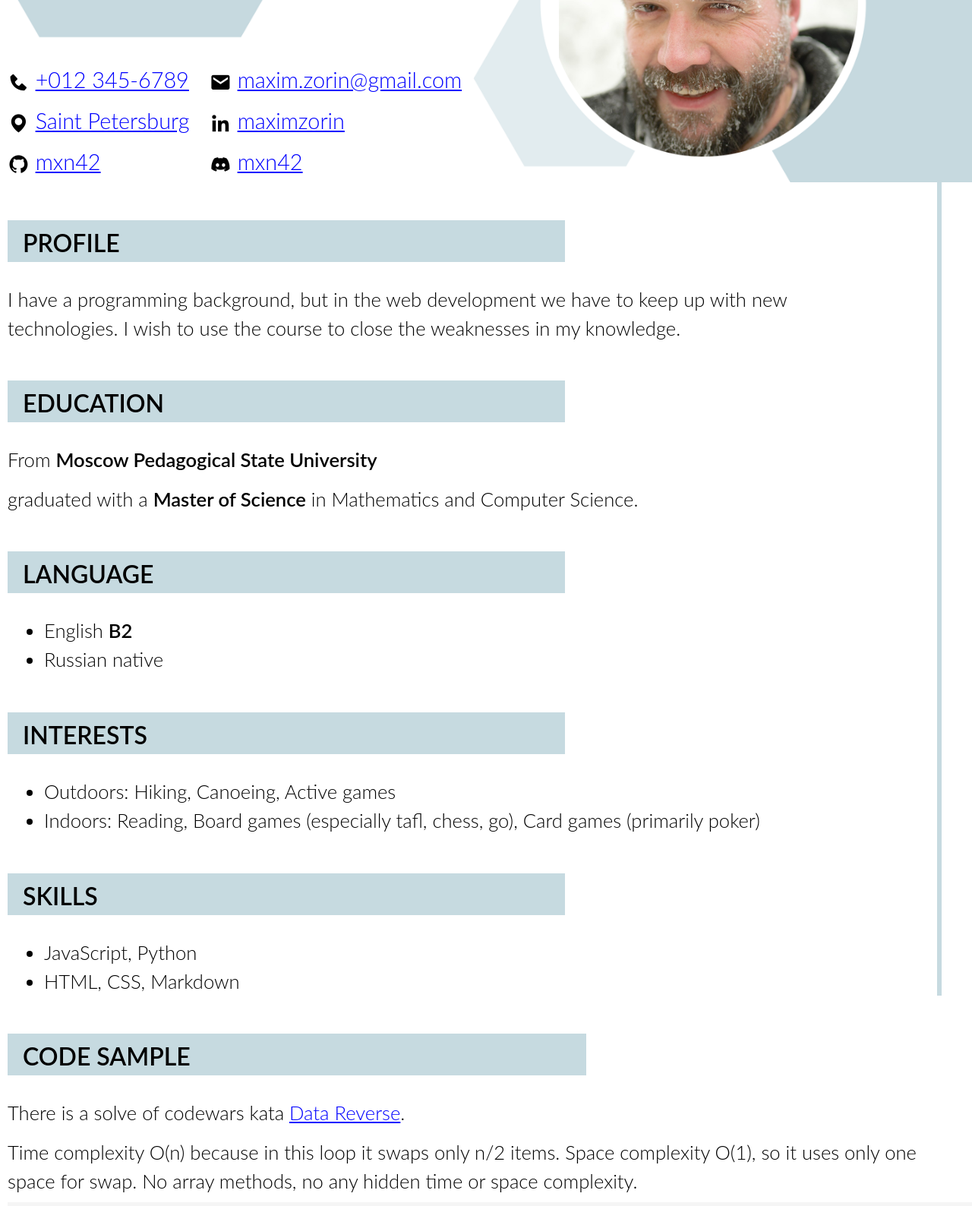
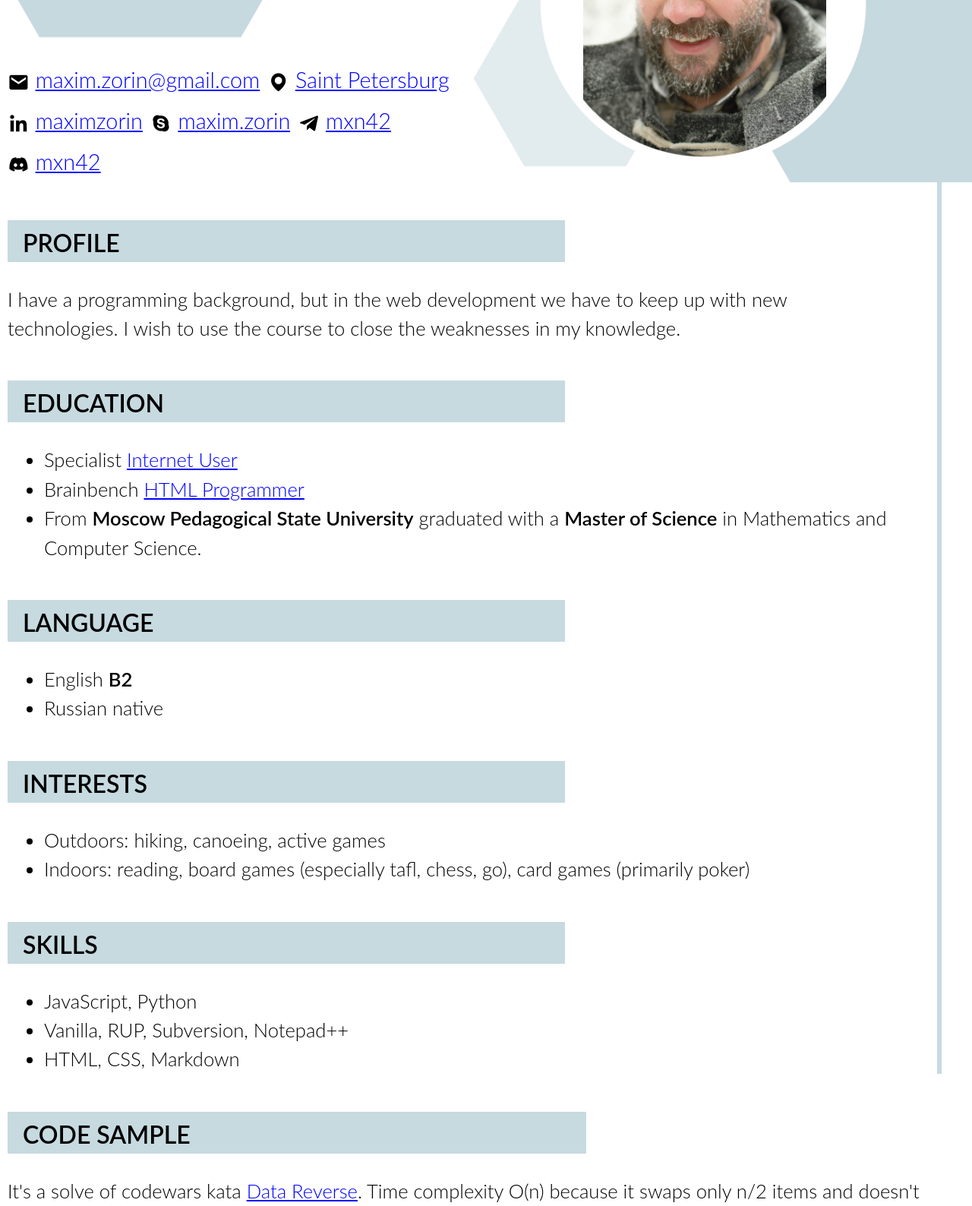
Before and after one commit to mxn42/rsschool-cv, a plain HTML site: page lite/en/index.html in a window 1280 px wide. Shown: the part 260-1848 px from the top of the page at 76% size. Drawn offline with nearby package versions, Linux system fonts and the light colour scheme.

Commit message:
fix: update cv

```diff
--- a/lite/en/index.html
+++ b/lite/en/index.html
@@ -10,12 +10,10 @@
   <link rel="stylesheet" href="reset.css">
   <link rel="stylesheet" href="https://fonts.googleapis.com/css2?family=Roboto+Condensed:wght@300&display=swap">
   <link rel="stylesheet" href='https://unpkg.com/boxicons@2.1.1/css/boxicons.min.css'>
-
   <link rel="stylesheet" href="//cdnjs.cloudflare.com/ajax/libs/highlight.js/11.3.1/styles/default.min.css">
   <link rel="stylesheet" href="//cdnjs.cloudflare.com/ajax/libs/highlight.js/11.3.1/styles/vs.min.css">
+  <link rel="stylesheet" href="style.css">
   <script src="//cdnjs.cloudflare.com/ajax/libs/highlight.js/11.3.1/highlight.min.js"></script>
-  <link rel="stylesheet" href="style.css">
-
 </head>
 <body>
   <main class="body-main">
@@ -28,11 +26,11 @@
       </section>
       <nav class="contacts">
         <ul class="nav">
-          <li><i class='bx bxs-phone'></i> <a href="tel:+0123456789">+012 345-6789</a></li>
           <li><i class="bx bxs-envelope"></i> <a href="mailto:maxim.zorin@gmail.com">maxim.zorin@gmail.com</a></li>
           <li><i class="bx bxs-map"></i> <a href="https://www.google.com/maps/place/St+Petersburg/">Saint Petersburg</a></li>
           <li><i class="bx bxl-linkedin"></i> <a href="https://www.linkedin.com/in/maximzorin/">maximzorin</a></li>
-          <li><i class="bx bxl-github"></i> <a href="https://github.com/mxn42">mxn42</a></li>
+          <li><i class="bx bxl-skype"></i> <a href="https://join.skype.com/invite/gxSDbgmD0SAH">maxim.zorin</a></li>
+          <li><i class="bx bxl-telegram"></i> <a href="https://t.me/mxn42">mxn42</a></li>
           <li><i class="bx bxl-discord-alt"></i> <a href="https://discord.com/users/mxn42">mxn42</a></li>
         </ul>
       </nav>
@@ -44,8 +42,11 @@
       </section>
       <section class="item">
         <h2>Education</h2>
-        <p>From <strong>Moscow Pedagogical State University</strong></p>
-        <p>graduated with a <strong>Master of Science</strong> in Mathematics and Computer Science.</p>
+        <ul>
+          <li>Specialist <a href="assets/specialist-internet-user.jpg">Internet User</a></li>
+          <li>Brainbench <a href="assets/brainbench-html-programmer.jpg">HTML Programmer</a></li>
+          <li>From <strong>Moscow Pedagogical State University</strong> graduated with a <strong>Master of Science</strong> in Mathematics and Computer Science.</li>
+        </ul>
       </section>
       <section class="item">
         <h2>Language</h2>
@@ -57,14 +58,15 @@
       <section class="item">
         <h2>Interests</h2>
         <ul>
-          <li>Outdoors: Hiking, Canoeing, Active games</li>
-          <li>Indoors: Reading, Board games (especially tafl, chess, go), Сard games (primarily poker)</li>
+          <li>Outdoors: hiking, canoeing, active games</li>
+          <li>Indoors: reading, board games (especially tafl, chess, go), card games (primarily poker)</li>
         </ul>
       </section>
       <section class="item">
         <h2>Skills</h2>
         <ul>
           <li>JavaScript, Python</li>
+          <li>Vanilla, RUP, Subversion, Notepad++</li>
           <li>HTML, CSS, Markdown</li>
         </ul>
       </section>
@@ -72,10 +74,10 @@
     <div class="column right">
       <section class="item">
         <h2>Code sample</h2>
-        <p>There is a solve of codewars kata <a href="https://www.codewars.com/kata/569d488d61b812a0f7000015">Data Reverse</a>.</p>
-        <p>Time complexity O(n) because in this loop it swaps only n/2 items.
-          Space complexity O(1), so it uses only one space for swap.
-          No array methods, no any hidden time or space complexity.</p>
+        <p>It's a solve of codewars kata <a href="https://www.codewars.com/kata/569d488d61b812a0f7000015">Data Reverse</a>.
+          Time complexity O(n) because it swaps only n/2 items and doesn't another.
+          Space complexity O(1), so it uses only one space for the swap.
+          It reverses in place, there isn't a hidden time or space complexity.</p>
         <pre><code class="javascript">const dataReverse = data => {
   let left, right, i, t;
   for (left = 0, right = data.length - 8; left &lt; right; left += 8, right -= 8)
@@ -89,6 +91,7 @@
       </section>
       <section class="item">
         <h2>Work Experience</h2>
+
 <h3><strong>Software Developer (4 years)</strong><br>Quest Software</h3>
 
 <p>Custom dev Active Roles, JavaScripting ActiveDirectory and Windows.</p>
@@ -99,11 +102,11 @@
 
 <h3><strong>Lead Quality Assurance (1 year)</strong><br>Novalumen</h3>
 
-<p>Testing <a href="beeline.ru">beeline.ru</a>.</p>
+<p>Testing the 2nd version of <a href="beeline.ru">beeline.ru</a>.</p>
 
 <h3><strong>Webmaster (1 year)</strong><br>Goodwin Management</h3>
 
-<p>Web dev 1st version <a href="goodwin-gmc.com">goodwin-gmc.com</a>.</p>
+<p>Web dev the 1st version <a href="goodwin-gmc.com">goodwin-gmc.com</a>.</p>
 
 
       </section>
@@ -119,6 +122,7 @@
     <ul>
       <li><a class="codewars" href="https://www.codewars.com/users/mxn42"></a></li>
       <li>Last CV update: <em>25th December 2021</em></li>
+      <li>Design: <a href="https://www.freepik.com/free-vector/minimalist-cv-template_13386575.htm">https://www.freepik.com/free-vector/minimalist-cv-template_13386575.htm</a></li>
     </ul>
   </footer>
   <script>
--- a/lite/en/style.css
+++ b/lite/en/style.css
@@ -60,8 +60,8 @@ i.bx {
 .hat img.photo {
   position: absolute;
   z-index: 0;
-  width: 31%;
-  right: 11.5%;
+  width: 25%;
+  right: 15%;
   top: 5%;
 }
 
@@ -101,7 +101,6 @@ i.bx {
 .hat .nav li {
   margin-left: 10px;
   font-size: 1.8rem;
-  min-width: 40%;
   overflow: hidden;
   white-space: nowrap;
   padding: 10px 0;
@@ -193,7 +192,7 @@ a.codewars  {
 }
 
 .item pre code.hljs {
-  padding: 0 0 0 0.5em;
+  padding: 5px 0 5px 0.5em;
   background-color: whitesmoke;
 }
 
```
Also changed, not shown: lite/en/assets/brainbench-html-programmer.jpg (added), lite/en/assets/specialist-internet-user.jpg (added).
